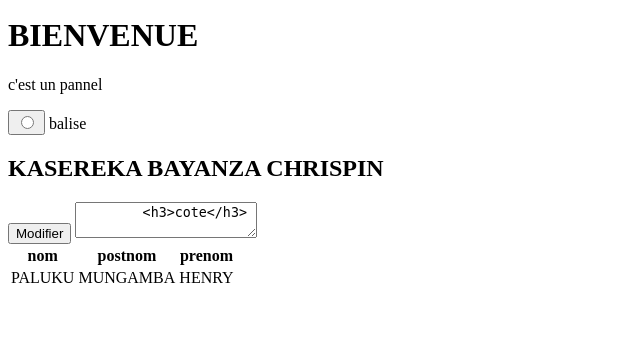
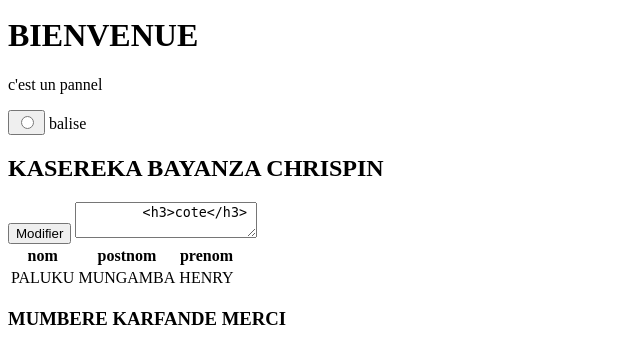
Before and after one commit to l3rit2026/TP_GROUPE_RIT_L3, a PHP site: page / in a window 1280 px wide. Shown: the part 296-660 px from the top of the page, without its empty margins (0-640 px from the left). Run offline with PHP 8.4, Linux system fonts and the light colour scheme.

Commit message:
MUMBERE KARFANDE MERCI

```diff
--- a/index.php
+++ b/index.php
@@ -99,5 +99,8 @@
          </tr>
      </table>
 
+     <!-- h3 -->
+      <h3>MUMBERE KARFANDE MERCI</h3>
+
 </body>
 </html>
```
